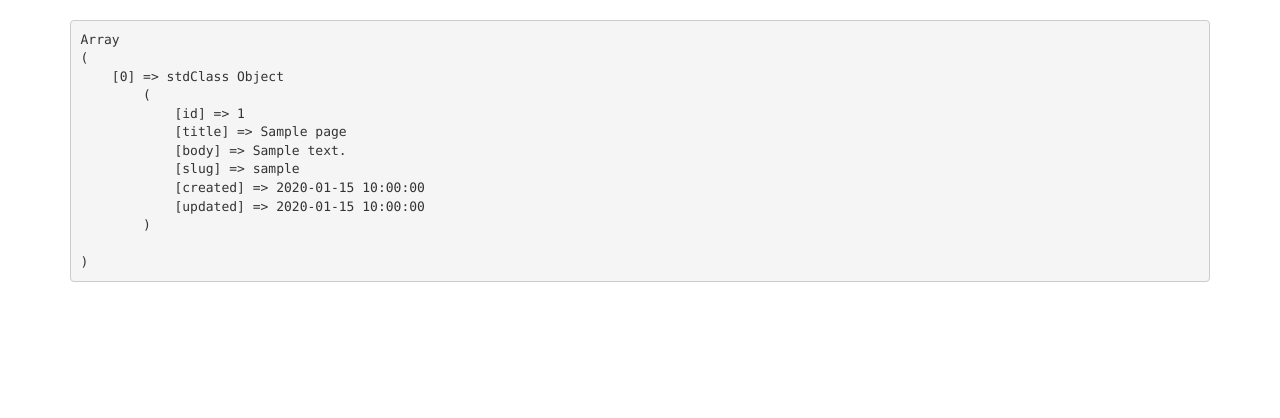
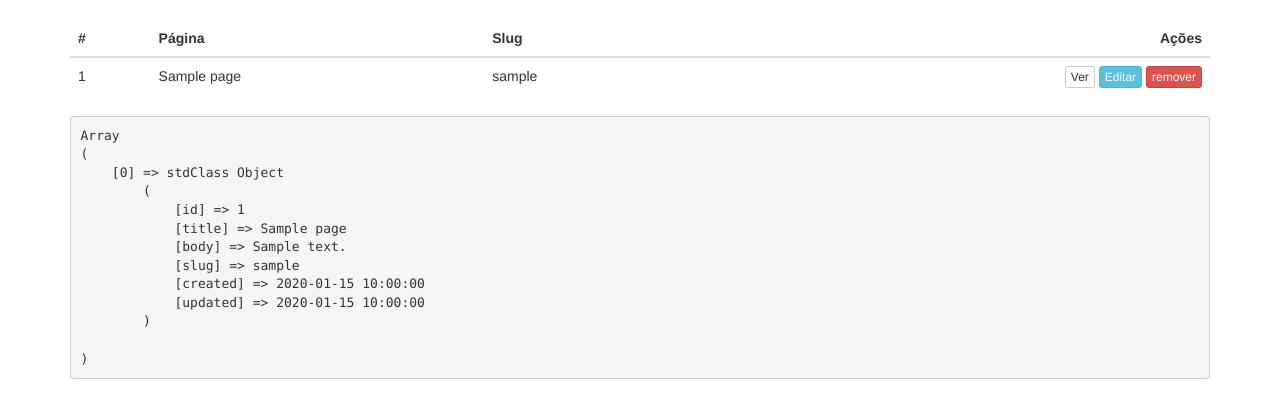
Before and after one commit to andresilvadev/codeigniter-projeto-inicial, a CodeIgniter app: page /database/pages in a window 1280 px wide. Shown: the part 52-470 px from the top of the page. Run offline with CodeIgniter, Linux system fonts and the light colour scheme; tables that the repository leaves empty hold one stand-in row (values such as "Sample post").

Commit message:
Criando visualização da listagem de dados

```diff
--- a/application/views/pages/index.php
+++ b/application/views/pages/index.php
@@ -1,6 +1,32 @@
+
+<table class="table table-hover">
+    <thead>
+    <tr>
+        <th>#</th>
+        <th>Página</th>
+        <th>Slug</th>
+        <th class="text-right">Ações</th>
+    </tr>
+    </thead>
+    <tbody>
+        <?php foreach ($pages as $page) : ?>
+            <tr>
+                <td><?php echo $page->id ;?></td>
+                <td><?php echo $page->title ;?></td>
+                <td><?php echo $page->slug ;?></td>
+                <td class="text-right">
+                    <a href="/pages/<?php echo $page->id; ?>" class="btn btn-xs btn-default">Ver</a>
+                    <a href="/pages/<?php echo $page->id; ?>/edit" class="btn btn-xs btn-info">Editar</a>
+                    <form action="/pages/<?php echo $page->id; ?>/delete" style="display: inline-block">
+                        <input type="submit" value="remover" class="btn btn-xs btn-danger">
+                    </form>
+                </td>
+            </tr>
+        <?php endforeach; ?>
+    </tbody>
+</table>
+
 <?php
-
-
 echo '<pre>'; print_r($pages); echo '</pre>';
 
 // print_r($pages);
```
